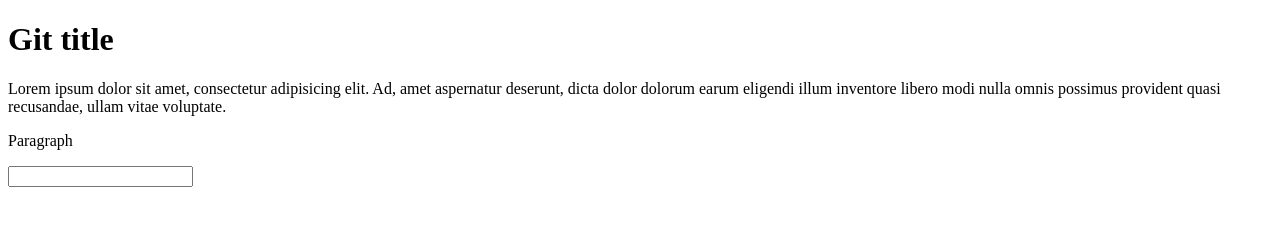
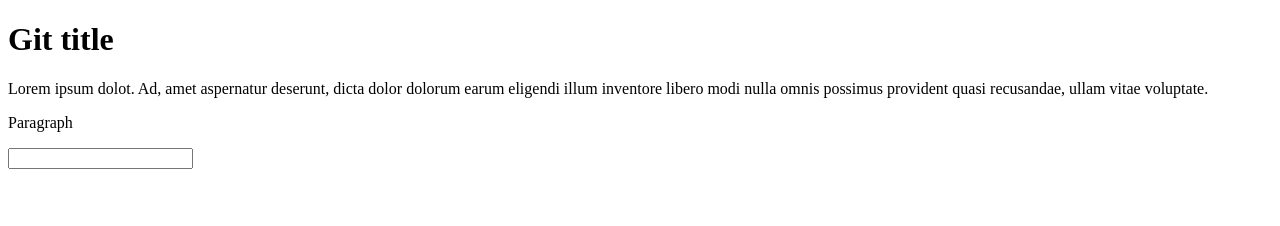
Before and after one commit to kovalskiydmitriy/git-l, a website: page app/index.html in a window 1280 px wide. Drawn offline with nearby package versions, Linux system fonts and the light colour scheme.

Commit message:
Update index.html

```diff
--- a/app/index.html
+++ b/app/index.html
@@ -10,7 +10,7 @@
 </head>
 <body>
     <h1>Git title</h1>
-    <p>Lorem ipsum dolor sit amet, consectetur adipisicing elit. Ad, amet aspernatur deserunt, dicta dolor dolorum earum eligendi illum inventore libero modi nulla omnis possimus provident quasi recusandae, ullam vitae voluptate.</p>
+    <p>Lorem ipsum dolot. Ad, amet aspernatur deserunt, dicta dolor dolorum earum eligendi illum inventore libero modi nulla omnis possimus provident quasi recusandae, ullam vitae voluptate.</p>
     <p>Paragraph</p>
     <form>
         <input type="text">
```
